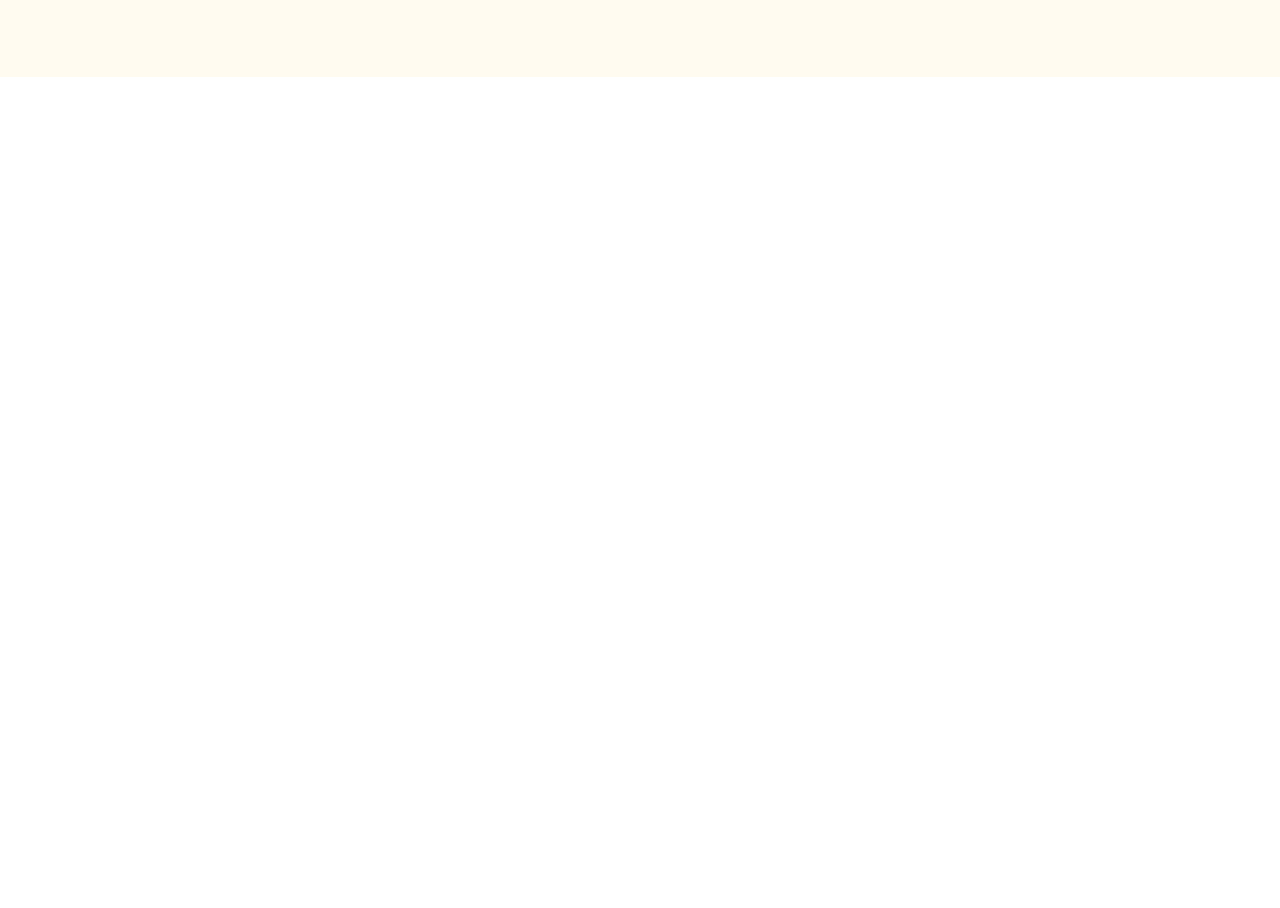
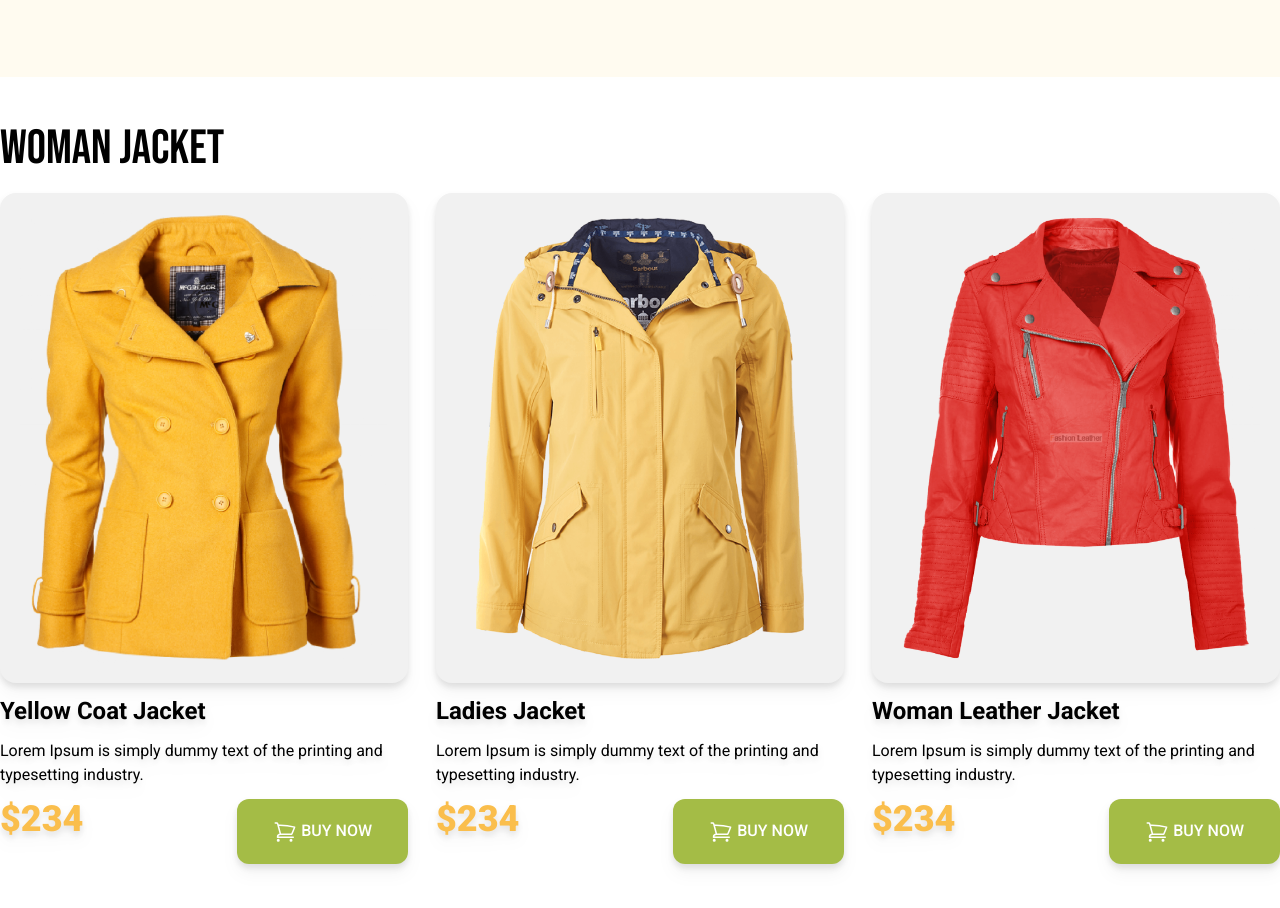
Before and after one commit to Atik203/Penguin-Fashion, a plain HTML site: page index.html in a window 1280 px wide. Shown: the part 570-1478 px from the top of the page. Before the commit the page ends 800 px from the top, so only its background shows below. Drawn offline with nearby package versions, Linux system fonts and the light colour scheme.

Commit message:
add cards

```diff
--- a/index.html
+++ b/index.html
@@ -4,6 +4,12 @@
     <meta charset="UTF-8" />
     <meta name="viewport" content="width=device-width, initial-scale=1.0" />
     <title>Penguin Fashion</title>
+    <link rel="preconnect" href="https://fonts.googleapis.com" />
+    <link rel="preconnect" href="https://fonts.gstatic.com" crossorigin />
+    <link
+      href="https://fonts.googleapis.com/css2?family=Roboto:wght@400;500;700;900&display=swap"
+      rel="stylesheet"
+    />
     <link rel="preconnect" href="https://fonts.googleapis.com" />
     <link rel="preconnect" href="https://fonts.gstatic.com" crossorigin />
     <link rel="preconnect" href="https://fonts.googleapis.com" />
@@ -16,6 +22,9 @@
     <style>
       .font-bebas {
         font-family: "Bebas Neue", sans-serif;
+      }
+      .font-roboto {
+        font-family: "Roboto", sans-serif;
       }
     </style>
   </head>
@@ -59,7 +68,119 @@
         </div>
       </div>
     </header>
-    <main></main>
+    <main class="max-w-7xl mx-auto">
+      <section class="py-12">
+        <h3 class="text-5xl font-bebas uppercase">Woman Jacket</h3>
+        <!-- jacket 1 -->
+        <div class="grid grid-cols-1 md:grid-cols-2 lg:grid-cols-3 gap-7 my-5">
+          <div class="font-roboto space-y-3 drop-shadow-lg">
+            <div class="bg-[#F1F1F1] p-5 rounded-2xl">
+              <img src="images/jacket-1.png" alt="" />
+            </div>
+            <h4 class="text-2xl font-bold">Yellow Coat Jacket</h4>
+            <p>
+              Lorem Ipsum is simply dummy text of the printing and typesetting
+              industry.
+            </p>
+            <div class="flex justify-between">
+              <h3 class="text-4xl font-black text-[#FABE4C]">$234</h3>
+              <button
+                class="px-9 py-5 bg-gradient-to-r from-[#A4BC46] to-[#A4BC46] rounded-xl text-white font-medium"
+              >
+                <svg
+                  xmlns="http://www.w3.org/2000/svg"
+                  fill="none"
+                  viewBox="0 0 24 24"
+                  stroke-width="1.5"
+                  stroke="currentColor"
+                  class="w-6 h-6 inline"
+                >
+                  <path
+                    stroke-linecap="round"
+                    stroke-linejoin="round"
+                    d="M2.25 3h1.386c.51 0 .955.343 1.087.835l.383 1.437M7.5 14.25a3 3 0 00-3 3h15.75m-12.75-3h11.218c1.121-2.3 2.1-4.684 2.924-7.138a60.114 60.114 0 00-16.536-1.84M7.5 14.25L5.106 5.272M6 20.25a.75.75 0 11-1.5 0 .75.75 0 011.5 0zm12.75 0a.75.75 0 11-1.5 0 .75.75 0 011.5 0z"
+                  />
+                </svg>
+
+                BUY NOW
+              </button>
+            </div>
+          </div>
+
+          <!-- jacket 2 -->
+
+          <div class="font-roboto space-y-3 drop-shadow-lg">
+            <div class="bg-[#F1F1F1] p-5 rounded-2xl">
+              <img src="images/jacket-2.png" alt="" />
+            </div>
+            <h4 class="text-2xl font-bold">Ladies Jacket</h4>
+            <p>
+              Lorem Ipsum is simply dummy text of the printing and typesetting
+              industry.
+            </p>
+            <div class="flex justify-between">
+              <h3 class="text-4xl font-black text-[#FABE4C]">$234</h3>
+              <button
+                class="px-9 py-5 bg-gradient-to-r from-[#A4BC46] to-[#A4BC46] rounded-xl text-white font-medium"
+              >
+                <svg
+                  xmlns="http://www.w3.org/2000/svg"
+                  fill="none"
+                  viewBox="0 0 24 24"
+                  stroke-width="1.5"
+                  stroke="currentColor"
+                  class="w-6 h-6 inline"
+                >
+                  <path
+                    stroke-linecap="round"
+                    stroke-linejoin="round"
+                    d="M2.25 3h1.386c.51 0 .955.343 1.087.835l.383 1.437M7.5 14.25a3 3 0 00-3 3h15.75m-12.75-3h11.218c1.121-2.3 2.1-4.684 2.924-7.138a60.114 60.114 0 00-16.536-1.84M7.5 14.25L5.106 5.272M6 20.25a.75.75 0 11-1.5 0 .75.75 0 011.5 0zm12.75 0a.75.75 0 11-1.5 0 .75.75 0 011.5 0z"
+                  />
+                </svg>
+
+                BUY NOW
+              </button>
+            </div>
+          </div>
+
+          <!-- jacket 3 -->
+
+          <div class="font-roboto space-y-3 drop-shadow-lg">
+            <div class="bg-[#F1F1F1] p-5 rounded-2xl">
+              <img src="images/jacket-3.png" alt="" />
+            </div>
+            <h4 class="text-2xl font-bold">Woman Leather Jacket</h4>
+            <p>
+              Lorem Ipsum is simply dummy text of the printing and typesetting
+              industry.
+            </p>
+            <div class="flex justify-between">
+              <h3 class="text-4xl font-black text-[#FABE4C]">$234</h3>
+              <button
+                class="px-9 py-5 bg-gradient-to-r from-[#A4BC46] to-[#A4BC46] rounded-xl text-white font-medium"
+              >
+                <svg
+                  xmlns="http://www.w3.org/2000/svg"
+                  fill="none"
+                  viewBox="0 0 24 24"
+                  stroke-width="1.5"
+                  stroke="currentColor"
+                  class="w-6 h-6 inline"
+                >
+                  <path
+                    stroke-linecap="round"
+                    stroke-linejoin="round"
+                    d="M2.25 3h1.386c.51 0 .955.343 1.087.835l.383 1.437M7.5 14.25a3 3 0 00-3 3h15.75m-12.75-3h11.218c1.121-2.3 2.1-4.684 2.924-7.138a60.114 60.114 0 00-16.536-1.84M7.5 14.25L5.106 5.272M6 20.25a.75.75 0 11-1.5 0 .75.75 0 011.5 0zm12.75 0a.75.75 0 11-1.5 0 .75.75 0 011.5 0z"
+                  />
+                </svg>
+
+                BUY NOW
+              </button>
+            </div>
+          </div>
+        </div>
+      </section>
+    </main>
     <footer></footer>
   </body>
 </html>
```
